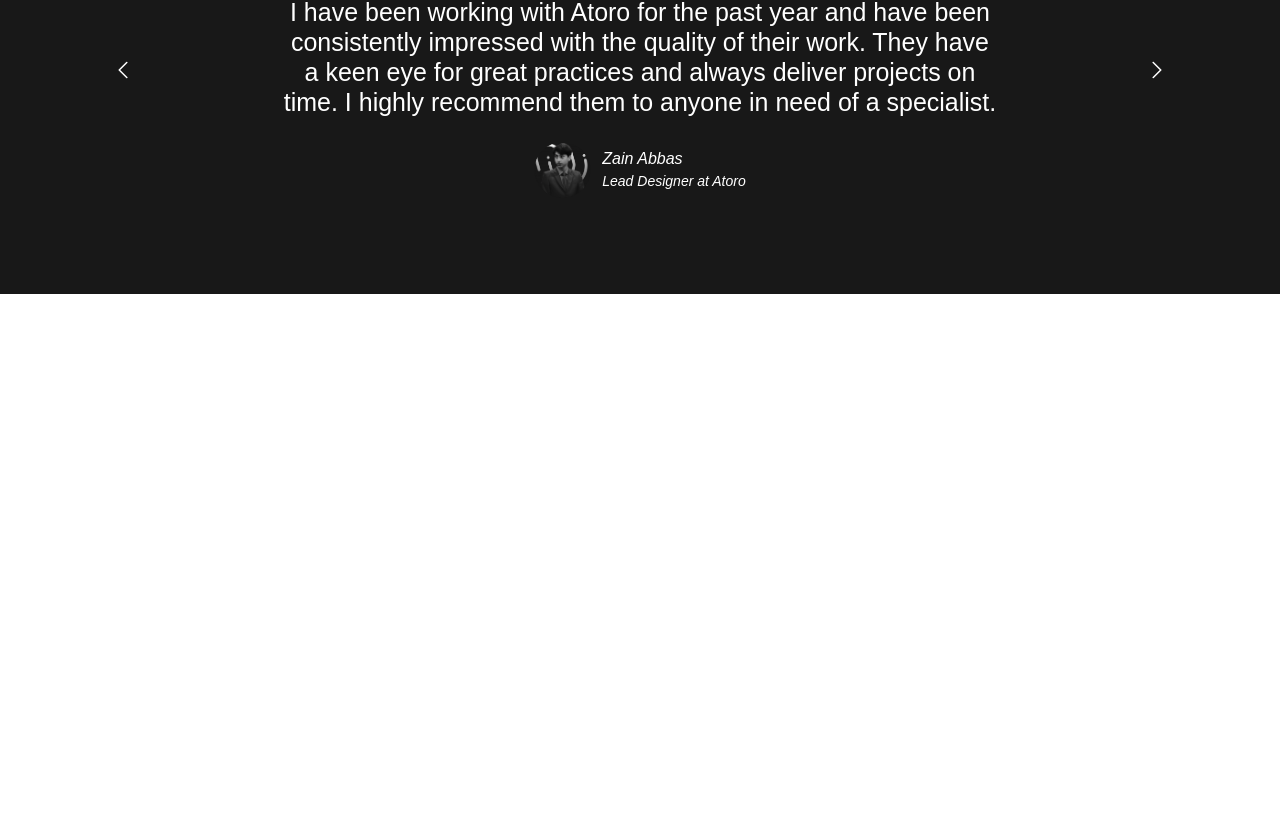
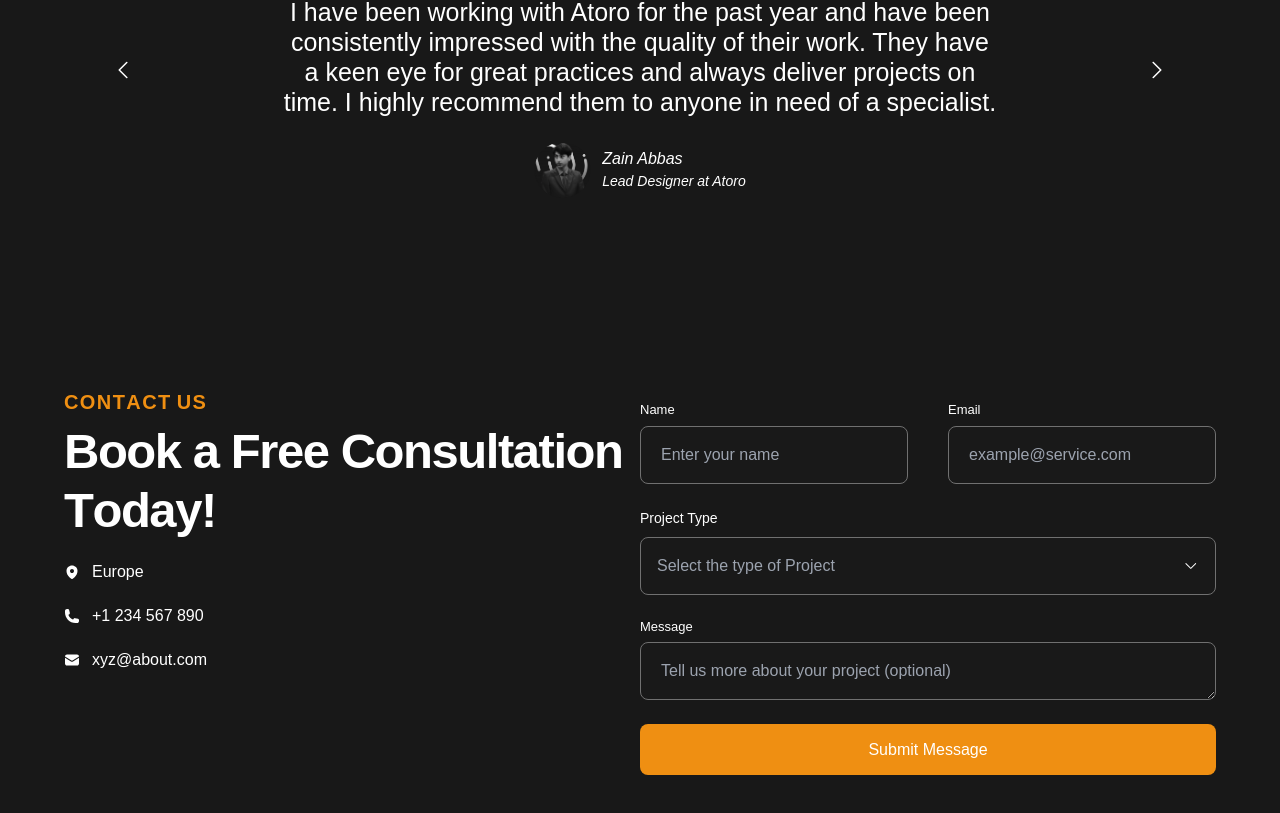
Before and after one commit to ZainAbbas97/learn-next, a Next.js app: page / in a window 1280 px wide. Shown: the part 1951-2764 px from the top of the page. Before the commit the page ends 2245 px from the top, so only its background shows below. Built offline with nearby package versions, Linux system fonts and the light colour scheme; a web font is replaced by a local one.

Commit message:
Contact Form

```diff
--- a/components/atoms/Dropdown.tsx
+++ b/components/atoms/Dropdown.tsx
@@ -62,11 +62,11 @@ export default function Dropdown({
         }}
       >
         <div
-          className={`selectedOption font-primary w-full border-2 rounded-lg p-4
+          className={`selectedOption font-primary w-full border border-gray-500 border-solid rounded-lg p-4
                     outline-none ${
                       isOpen || internalValue
-                        ? "border-red"
-                        : "border-dark-grey"
+                        ? "border-yellow"
+                        : "border-[#707070]"
                     } ${
             disabled ? "bg-gray" : "bg-[#1B1B1B] bg-opacity-70"
           } flex flex-row items-center justify-center cursor-pointer`}
@@ -97,14 +97,14 @@ export default function Dropdown({
               exit={{ opacity: 0, y: -10 }}
               transition={{ duration: 0.2 }}
               style={{ width: containerWidth }}
-              className={`absolute optionsDropDownList border-2 rounded-lg border-gray text-sm mt-2`}
+              className={`absolute optionsDropDownList border-2 rounded-lg border-[#313131] text-sm mt-2`}
             >
               {options.map((option) => (
                 <motion.div
                   initial={{ opacity: 0, y: -10 }}
                   animate={{ opacity: 1, y: 0 }}
                   exit={{ opacity: 0, y: -10 }}
-                  className={`text-light-grey bg-black hover:text-red px-5 py-4 cursor-pointer rounded-md z-20 flex flex-row items-center justify-between transition-all duration-300`}
+                  className={`text-light-grey bg-gray hover:text-yellow px-5 py-4 cursor-pointer rounded-md z-20 flex flex-row items-center justify-between transition-all duration-300`}
                   key={option}
                   onClick={() => {
                     onChange({
--- a/components/atoms/TextInput.tsx
+++ b/components/atoms/TextInput.tsx
@@ -30,7 +30,7 @@ export default function TextInput({
 
       {textArea ? (
         <TextareaAutosize
-          className={`transition-all duration-200 bg-[#1B1B1B] bg-opacity-70 outline-none border-dark-grey rounded-lg px-5 py-4 text-white font-primary focus:text-white focus:border-red border-2`}
+          className={`transition-all duration-200 bg-[#1B1B1B] bg-opacity-70 border border-[#707070] border-solid  outline-none border-dark-grey rounded-lg px-5 py-4 text-white font-primary focus:text-white focus:border-yellow`}
           placeholder={placeholder}
           value={value}
           onChange={onChange}
@@ -39,7 +39,7 @@ export default function TextInput({
         />
       ) : (
         <input
-          className={`transition-all duration-200 bg-[#1B1B1B] bg-opacity-70 outline-none border-dark-grey rounded-lg px-5 py-4 text-white font-primary focus:text-white focus:border-red border-2`}
+          className={`transition-all duration-200 border border-gray-200 border-solid bg-[#1B1B1B] bg-opacity-70 outline-none border-[#707070] rounded-lg px-5 py-4 text-white font-primary focus:text-white focus:border-yellow`}
           type={type}
           placeholder={placeholder}
           value={value}
--- a/components/molecules/MirageContactForm.tsx
+++ b/components/molecules/MirageContactForm.tsx
@@ -130,7 +130,7 @@ export default function MirageContactForm({ className, activeTag }: Props) {
 
       <div className="my-3">
         <Dropdown
-          options={["General", "Services", "Media"]}
+          options={["Brand Design", "UI/UX Design", "Social Media & Marketing"]}
           value={formState.option}
           required
           label="Project Type"
--- a/pages/index.tsx
+++ b/pages/index.tsx
@@ -4,6 +4,7 @@ import { IconType } from "@/types/Icon.d";
 import Homepage from "@/components/templates/Homepage";
 import Testimonial from "@/components/templates/Testimonial";
 import Services from "@/components/templates/Services";
+import ContactUs from "@/components/templates/ContactUs";
 
 export default function Hero() {
   return (
@@ -61,6 +62,28 @@ export default function Hero() {
           },
         ]}
       />
+
+      <ContactUs
+        title="Book a Free Consultation Today!"
+        subtitle="CONTACT US"
+        items={[
+          {
+            icon: "location-pin" as IconType,
+            text: "Europe",
+          },
+
+          {
+            icon: "phone" as IconType,
+            text: "+1 234 567 890",
+          },
+
+          {
+            icon: "email" as IconType,
+            text: "xyz@about.com",
+          },
+        ]}
+      />
+
     </>
   );
 }
```
